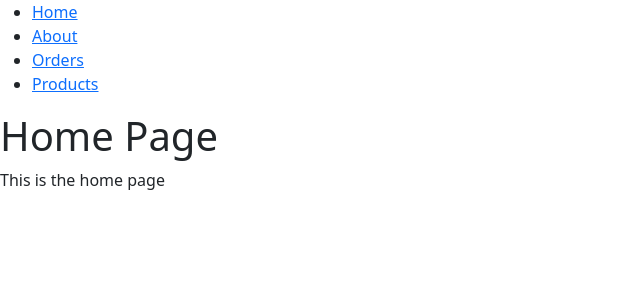
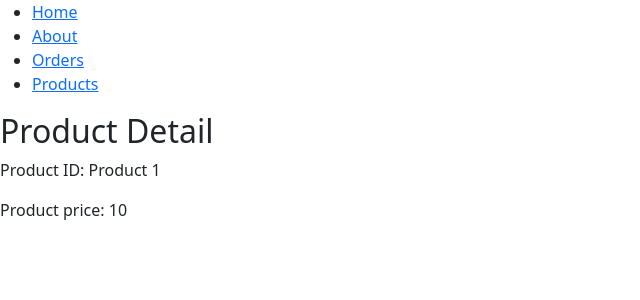
Before and after one commit to CodeCraftersGPT/routingdemo, a React (Create React App) app: page /product/1 in a window 1280 px wide. Shown: the top 300 px of the page, without its empty margins (0-640 px from the left). Built offline with nearby package versions, Linux system fonts and the light colour scheme.

Commit message:
routeprams

```diff
--- a/src/App.js
+++ b/src/App.js
@@ -8,8 +8,7 @@ import Registration from './Registration';
 import 'bootstrap/dist/css/bootstrap.min.css'
 import Product from './Routing/Products';
 import Orders from './Routing/Order';
-
-
+import ProductDetail from './Routing/ProductDetail';
 
 function App() {
   return (
@@ -21,6 +20,8 @@ function App() {
                 <Route path="/about" element={<About/>}/>
                 <Route path="/orders" element={<Orders/>}/>
                 <Route path="/products" element={<Product/>}/>
+                {/* define route for the product details with product/:id */}
+                <Route path="/product/:id" element={<ProductDetail/>}/>
                 <Route path="*" element={<Home/>}/>
             </Routes>
         </Router>
--- /dev/null
+++ b/src/Routing/ProductDetail.js
@@ -0,0 +1,27 @@
+import React from 'react';
+import { useParams } from 'react-router-dom';
+
+const products = [
+    { id: 1, name: 'Product 1', price: 10 },
+    { id: 2, name: 'Product 2', price: 20 },
+    { id: 3, name: 'Product 3', price: 30 },
+];
+
+const ProductDetail = () => {
+    const { id } = useParams();
+
+    //display the product details by finding the product with the given id
+
+    const product = products.find((product) => product.id === parseInt(id));
+
+    return (
+        <div>
+            <h2>Product Detail</h2>
+            <p>Product ID: {product.name}</p>
+            <p>Product price: {product.price}</p>
+            {/* Add your product details here */}
+        </div>
+    );
+};
+
+export default ProductDetail;
--- a/src/Routing/Products.js
+++ b/src/Routing/Products.js
@@ -1,4 +1,5 @@
 import React from 'react';
+import { Link } from 'react-router-dom';
 // import useNavigate hook
 import { useNavigate } from 'react-router-dom';
 
@@ -38,7 +39,7 @@ const Product = () => {
             <ul>
                 {products.map((product) => (
                     <li key={product.id}>
-                        {product.name} - ${product.price}
+                         <Link to={`/product/${product.id}`}>{product.name}</Link>
                     </li>
                 ))}
             </ul>
```
